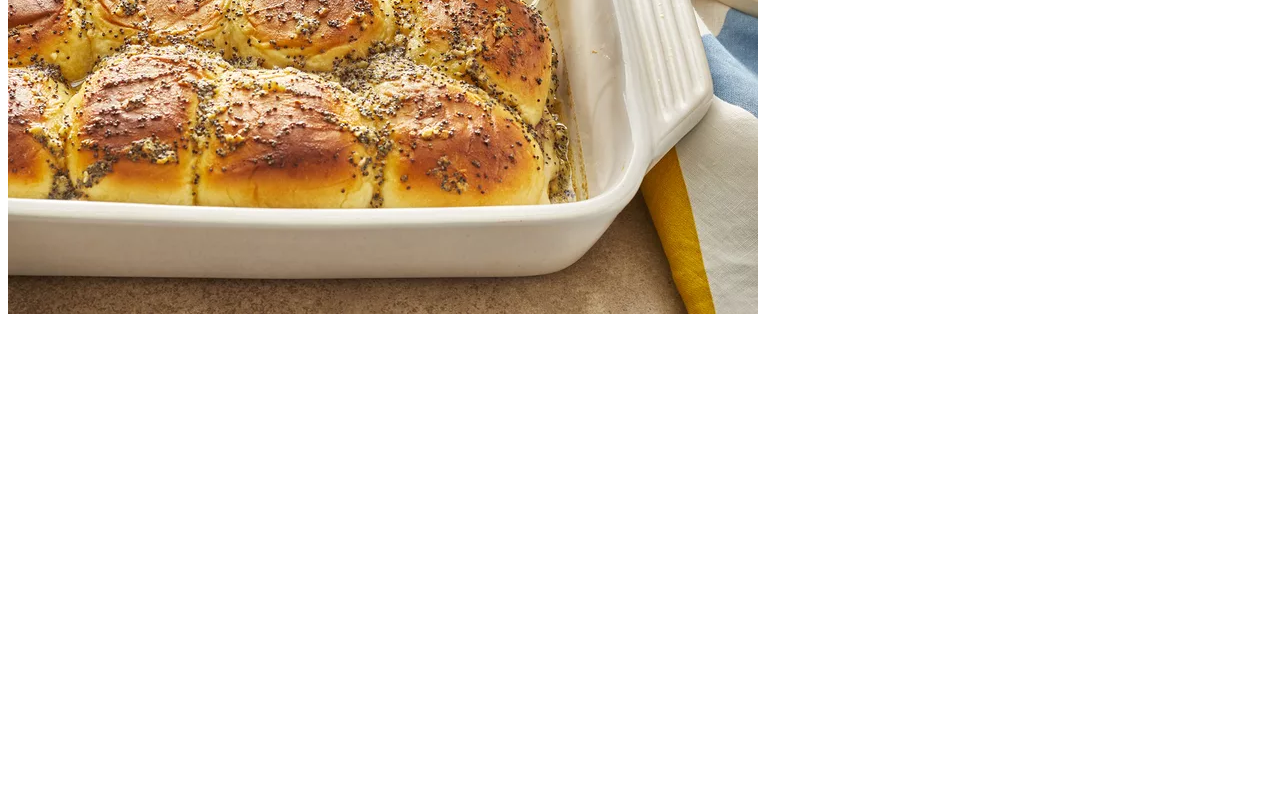
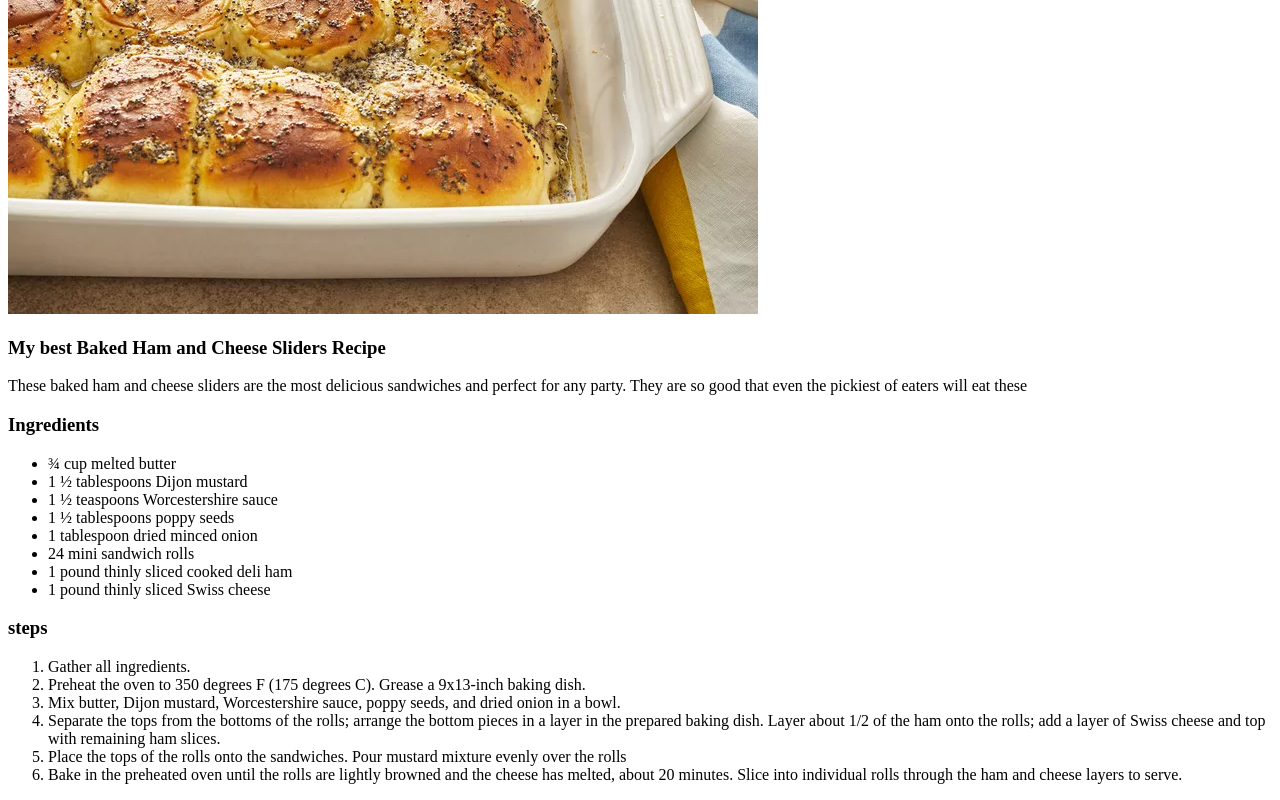
Before and after one commit to Ananyy38/odin-recipes, a plain HTML site: page recipes/ham-cheese-slider.html in a window 1280 px wide. Shown: the part 329-1129 px from the top of the page. Before the commit the page ends 800 px from the top, so only its background shows below. Drawn offline with Linux system fonts and the light colour scheme.

Commit message:
add potato/ham ingredients and steps

```diff
--- a/recipes/ham-cheese-slider.html
+++ b/recipes/ham-cheese-slider.html
@@ -8,6 +8,48 @@
 <body>
     <h1>Ham and Cheese Sliders</h1>
     <img src="hamcheese.webp" alt="ham cheese pic">
+    <h3>My best Baked Ham and Cheese Sliders Recipe</h3>
+    <P>These baked ham and cheese sliders are the most delicious sandwiches and perfect for any party.
+        They are so good that even the pickiest of eaters will eat these</P>
+    <h3>Ingredients</h3>
+    <ul>
+        <li>    ¾ cup melted butter
+        </li>
+        <li>1 ½ tablespoons Dijon mustard
+        </li>
+        <li>1 ½ teaspoons Worcestershire sauce
+        </li>
+        <li>1 ½ tablespoons poppy seeds
+        </li>
+        <li>1 tablespoon dried minced onion
+        </li>
+        <li>24 mini sandwich rolls
+        </li>
+        <li>1 pound thinly sliced cooked deli ham
+        </li>
+        <li>1 pound thinly sliced Swiss cheese
+        </li>
+    </ul>
+    <h3>steps</h3>
+    <ol>
+        <li>    Gather all ingredients.
+        </li>
+        <li>Preheat the oven to 350 degrees F (175 degrees C). Grease a 9x13-inch baking dish.
+        </li>
+        <li>Mix butter, Dijon mustard, Worcestershire sauce, poppy seeds, and dried onion in a bowl.
+        </li>
+        <li>Separate the tops from the bottoms of the rolls; arrange the bottom pieces in a layer in the prepared baking dish. Layer about 1/2 of the ham onto the rolls; add a layer of Swiss cheese and top with remaining ham slices.
+        </li>
+        <li>Place the tops of the rolls onto the sandwiches. Pour mustard mixture evenly over the rolls</li>
+        <li>Bake in the preheated oven until the rolls are lightly browned and the cheese has melted, about 20 minutes. Slice into individual rolls through the ham and cheese layers to serve.
+        </li>
+    </ol>
+
+
+
+
+
+
 
 </body>
 </html>
```
Also changed, not shown: index.html (+1 -0 lines), recipes/potato.html (+38 -0 lines).
